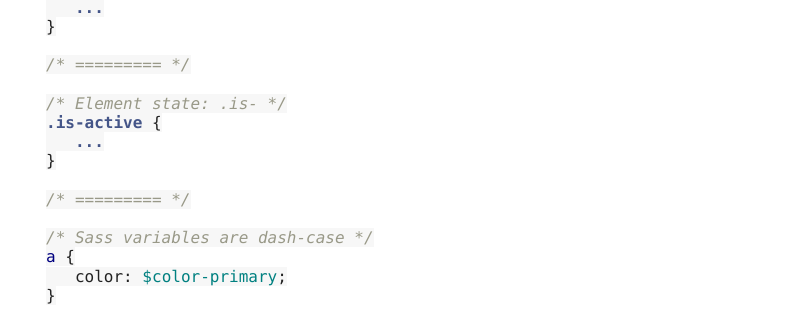
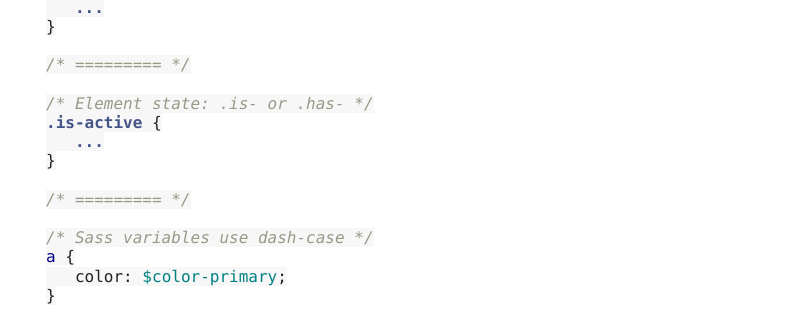
Before and after one commit to TryKickoff/trykickoff.github.io, a Jekyll site: the page built from learn/css.md, in a window 1280 px wide and 900 px high, scrolled down 6458 px. Shown: the part 166-499 px from the top of the window, without its empty margins (363-1171 px from the left). Built offline with Jekyll 4.4.1, drawn with Linux system fonts in a browser that asks for light colours; nearby versions of some CDN libraries; Markdown is read by kramdown in place of the engine named in the settings; comment, search, counter and statistics services are not loaded.

Commit message:
updates css class name docs

```diff
--- a/learn/css.md
+++ b/learn/css.md
@@ -212,14 +212,14 @@ This obviously isn’t compulsory to use in your own Kickoff projects, but is do
 
 /* ========= */
 
-/* Element state: .is- */
+/* Element state: .is- or .has- */
 .is-active {
 	...
 }
 
 /* ========= */
 
-/* Sass variables are dash-case */
+/* Sass variables use dash-case */
 a {
 	color: $color-primary;
 }
```
